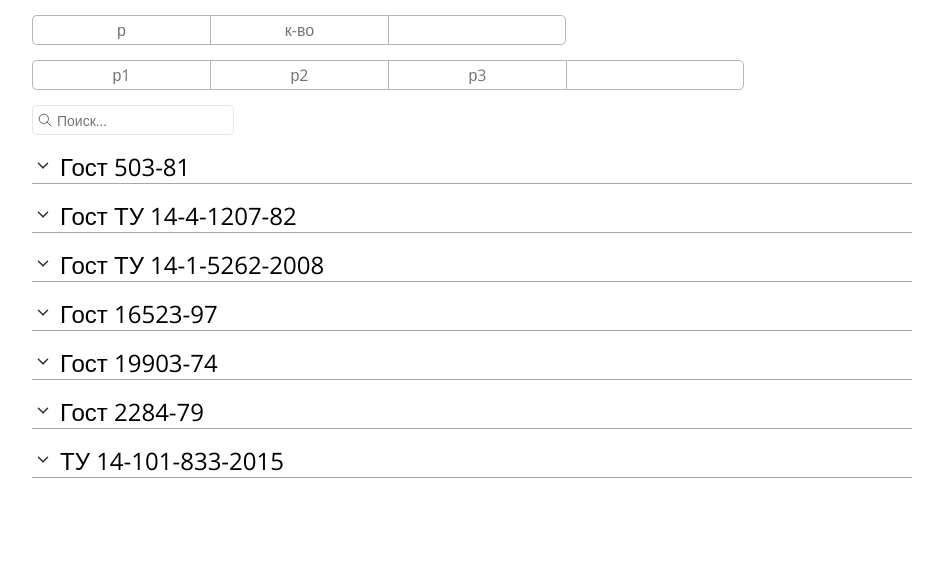
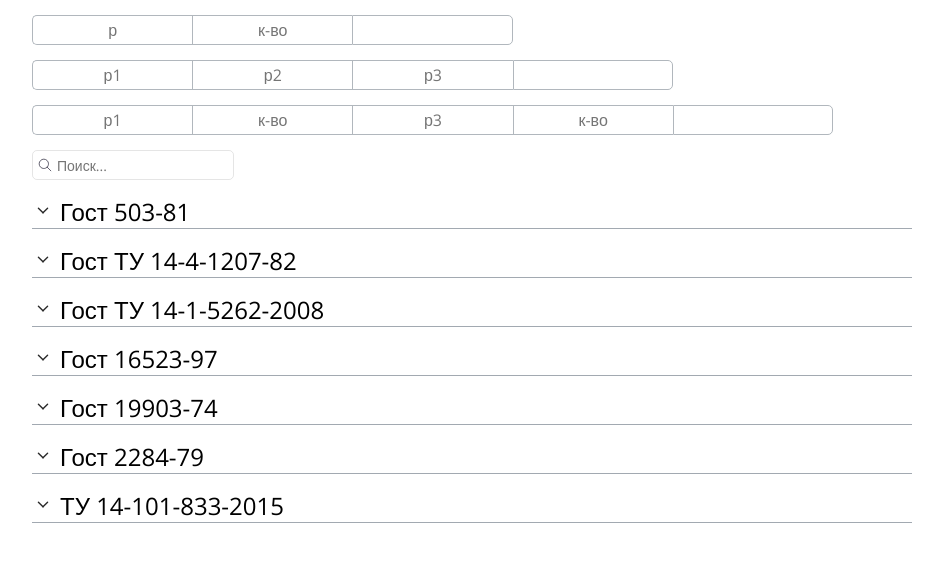
Before and after one commit to lightboomq/gost-lpc-8, a React (Create React App) app: page / in a window 1280 px wide. Shown: the top 562 px of the page, without its empty margins (168-1111 px from the left). Built offline with nearby package versions, Linux system fonts and the light colour scheme; the HTML template or start-up script is replaced by a standard one.

Commit message:
фывфыв

```diff
--- a/src/App.js
+++ b/src/App.js
@@ -97,10 +97,17 @@ function App() {
   const [searchValue,setSearchValue] = React.useState('');
   const [size,setSize]= React.useState('');
   const [sum,setSum]= React.useState('');
+
   const [size2,setSize2]= React.useState('');
   const [size3,setSize3]= React.useState('');
   const [size4,setSize4]= React.useState('');
   const [sum2,setSum2]= React.useState('');
+
+  const [size5,setSize5]= React.useState('');
+  const [sum3,setSum3]= React.useState('');
+  const [size6,setSize6]= React.useState('');
+  const [sum4,setSum4]= React.useState('');
+
 
   function result(num1,num2){
     let value1,value2;
@@ -122,6 +129,7 @@ function App() {
       return (515-value1)/2;
     }
 }
+
 function resultTwo(num1,num2,num3){
   let value1=num1,value2=num2,value3=num3,sum;
   if(!value2){
@@ -141,6 +149,19 @@ function resultTwo(num1,num2,num3){
     return sum;
   }
 }
+
+function resultThree(num1,num2,num3,num4){
+  let value1=num1*num2,value2=num3*num4,value3,value4,value5,sum;
+   if(!num4){
+    return false;
+   }
+    value3 = value1 + ((num2-1)*3);
+    value4 = value2 + ((num4-1)*3);
+    value5=value3+value4+20;
+    sum=(515-value5)/2;
+    return sum;
+  }
+
   const handleChangeSizeValueInput = (event) => {
     const onlyNumbers = /^[0-9\b]+$/
     const value = event.target.value
@@ -191,15 +212,59 @@ function resultTwo(num1,num2,num3){
       setSize4(+value)
     }
   }
+  const handleChangeSize5ValueInput = (event) => {
+    const onlyNumbers = /^[0-9\b]+$/
+    const value = event.target.value
+    if (onlyNumbers.test(value) || value === '') {
+      setSize5(value);
+    }
+    if (onlyNumbers.test(value)) {
+      setSize5(+value)
+    }
+  }
+  const handleChangeSize6ValueInput = (event) => {
+    const onlyNumbers = /^[0-9\b]+$/
+    const value = event.target.value
+    if (onlyNumbers.test(value) || value === '') {
+      setSize6(value);
+    }
+    if (onlyNumbers.test(value)) {
+      setSize6(+value)
+    }
+  }
 
+  const handleChangeSum3ValueInput = (event) => {
+    const onlyNumbers = /^[0-9\b]+$/
+    const value = event.target.value
+    if (onlyNumbers.test(value) || value === '') {
+      setSum3(value);
+    }
+    if (onlyNumbers.test(value)) {
+      setSum3(+value);
+    }
+  }
+  const handleChangeSum4ValueInput = (event) => {
+    const onlyNumbers = /^[0-9\b]+$/
+    const value = event.target.value
+    if (onlyNumbers.test(value) || value === '') {
+      setSum4(value);
+    }
+    if (onlyNumbers.test(value)) {
+      setSum4(+value);
+    }
+  }
 
   function clearAll(){
     setSize("");
-    setSum("");
     setSize2("");
     setSize3("");
     setSize4("");
+    setSize5("");
+    setSize6("");
+    setSum("");
     setSum2("");
+    setSum3("");
+    setSum4("");
   }
   function clearSearch(){
     setSearchValue("");
@@ -223,6 +288,14 @@ function resultTwo(num1,num2,num3){
             <input className='grid__input-3' value={size4} onChange={handleChangeSize4ValueInput} placeholder='р3'/>
             <div className='grid__1' >{resultTwo(size2,size3,size4,sum2)}</div>
             {size2 || size3 || size4 ?<img onClick={clearAll} className={size2 || size3 || size4 ?'grid__4':'grid__1'} width={30} height={30} src="/img/close-input.svg" alt=""/>:""}
+          </div>
+          <div className='grid'>
+            <input className='grid__input-1' value={size5} onChange={handleChangeSize5ValueInput} placeholder='р1'/>
+            <input className='grid__input-2' value={sum3} onChange={handleChangeSum3ValueInput} placeholder='к-во'/>
+            <input className='grid__input-3' value={size6} onChange={handleChangeSize6ValueInput} placeholder='р3'/>
+            <input className='grid__input-2' value={sum4} onChange={handleChangeSum4ValueInput} placeholder='к-во'/>
+            <div className='grid__1' >{resultThree(size5,sum3,size6,sum4)}</div>
+            {size5 || size6 || sum3 || sum4 ?<img onClick={clearAll} className={size5 || sum3 || size6 || sum4 ?'grid__4':'grid__1'} width={30} height={30} src="/img/close-input.svg" alt=""/>:""}
           </div>
 
           <div className='main__block-search'>
--- a/src/test.scss
+++ b/src/test.scss
@@ -134,7 +134,7 @@
   }
   .grid{
    display: grid;
-   grid-template-columns: 20% 20% 20% 20% 0%;
+   grid-template-columns: 18% 18% 18% 18% 18% 0%;
    justify-content: start;
    margin-top: 15px;
    margin-left: 10px;
```
